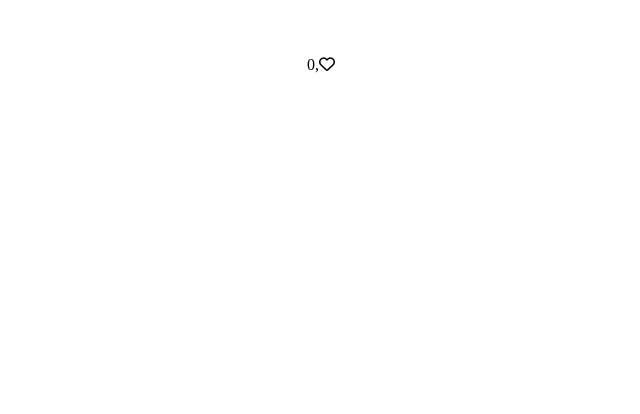
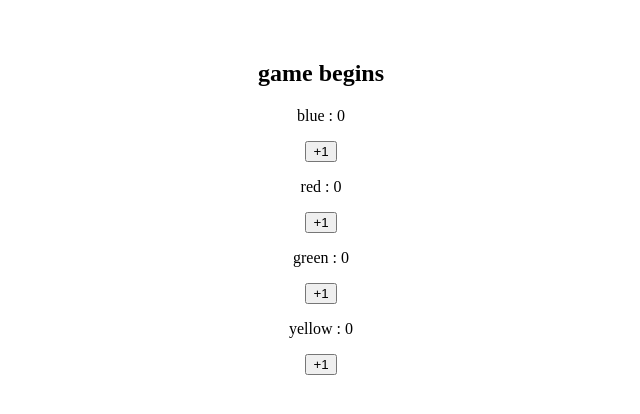
Before and after one commit to Tech-Abhang/React, a React (Vite) app in the folder react-app/: page / in a window 1280 px wide. Shown: the top 414 px of the page, without its empty margins (319-959 px from the left). Built offline with nearby package versions, Linux system fonts and the light colour scheme.

Commit message:
ludo object

```diff
--- a/react-app/src/App.jsx
+++ b/react-app/src/App.jsx
@@ -2,6 +2,7 @@ import './App.css'
 import Button from "./button.jsx"
 import Form from './form.jsx'
 import Like from "./likeButton.jsx"
+import Ludo from "./LudoBtn.jsx"
 
 //import
 import ProductTab from "./ProductTab.jsx"
@@ -10,7 +11,7 @@ import ProductTab from "./ProductTab.jsx"
 function App() {
   return (
     <>
-      <Like />
+      <Ludo />
     </>
   )
 }
--- /dev/null
+++ b/react-app/src/LudoBtn.jsx
@@ -0,0 +1,24 @@
+import {useState} from "react" ;
+export default function LudoBtn(){
+    let [moves,setMoves] = useState({blue : 0,red : 0,green : 0,yellow : 0})
+
+    function updateBlue(){
+        console.log(`move played ${moves.blue}`)
+        setMoves({...moves,blue : moves.blue +1})
+    }
+
+    return (
+        <div>
+            <h2>game begins</h2>
+
+            <p>blue : {moves.blue}</p>
+            <button onClick={updateBlue}>+1</button>
+            <p>red : {moves.red}</p>
+            <button>+1</button>
+            <p>green : {moves.green}</p>
+            <button>+1</button>
+            <p>yellow : {moves.yellow}</p>
+            <button>+1</button>
+        </div>
+    )
+}
--- a/react-app/src/likeButton.jsx
+++ b/react-app/src/likeButton.jsx
@@ -3,6 +3,8 @@ import { useState } from "react"
 export default function LikeButton(){
     let [isLiked , setLiked] = useState(false);
     let [count , setCount] = useState(0)
+
+    let likeStyle = {color : "red"}
 
 
     function toggle(){
@@ -14,7 +16,7 @@ export default function LikeButton(){
         <div>
             <p onClick={toggle}>
                 {count},
-                {isLiked ? <i class="fa-solid fa-heart"></i> : <i class="fa-regular fa-heart"></i> }
+                {isLiked ? <i className="fa-solid fa-heart" style={likeStyle}></i> : <i class="fa-regular fa-heart"></i> }
             </p>
         </div>
     )
```
